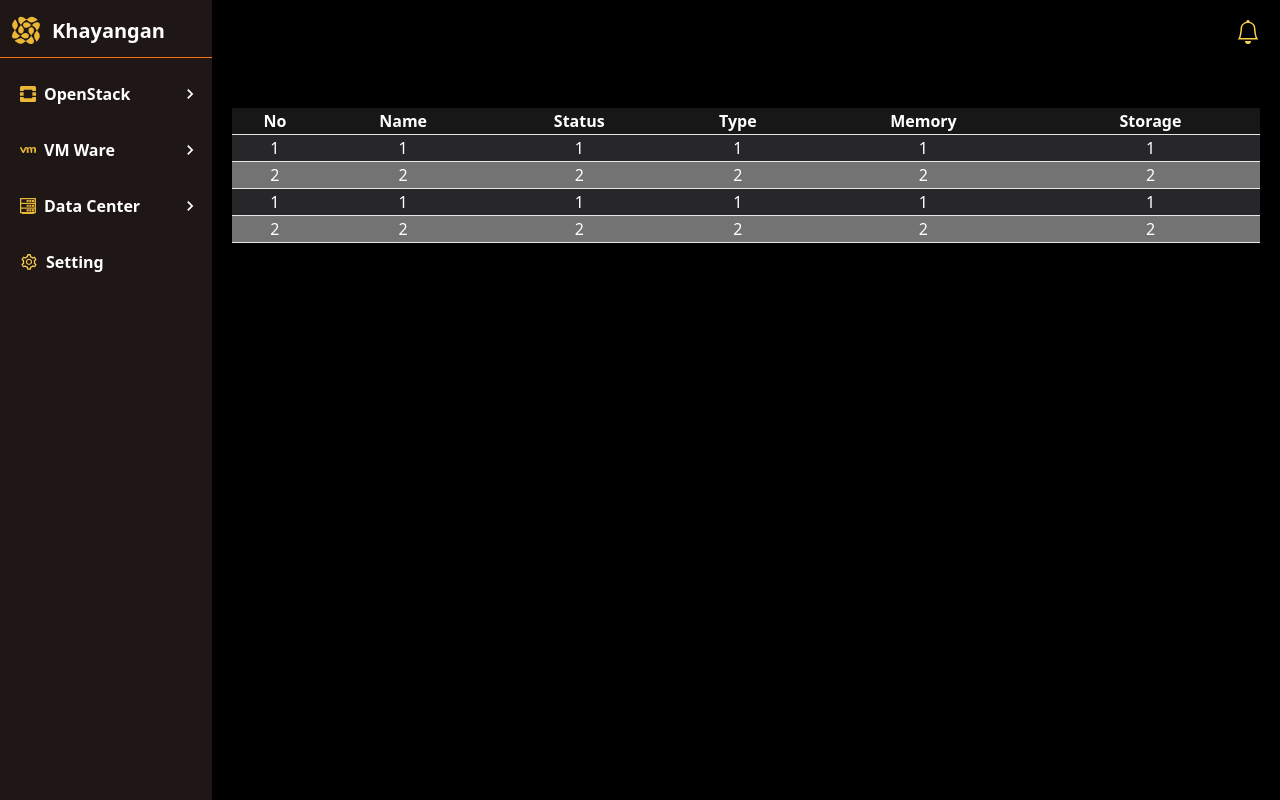
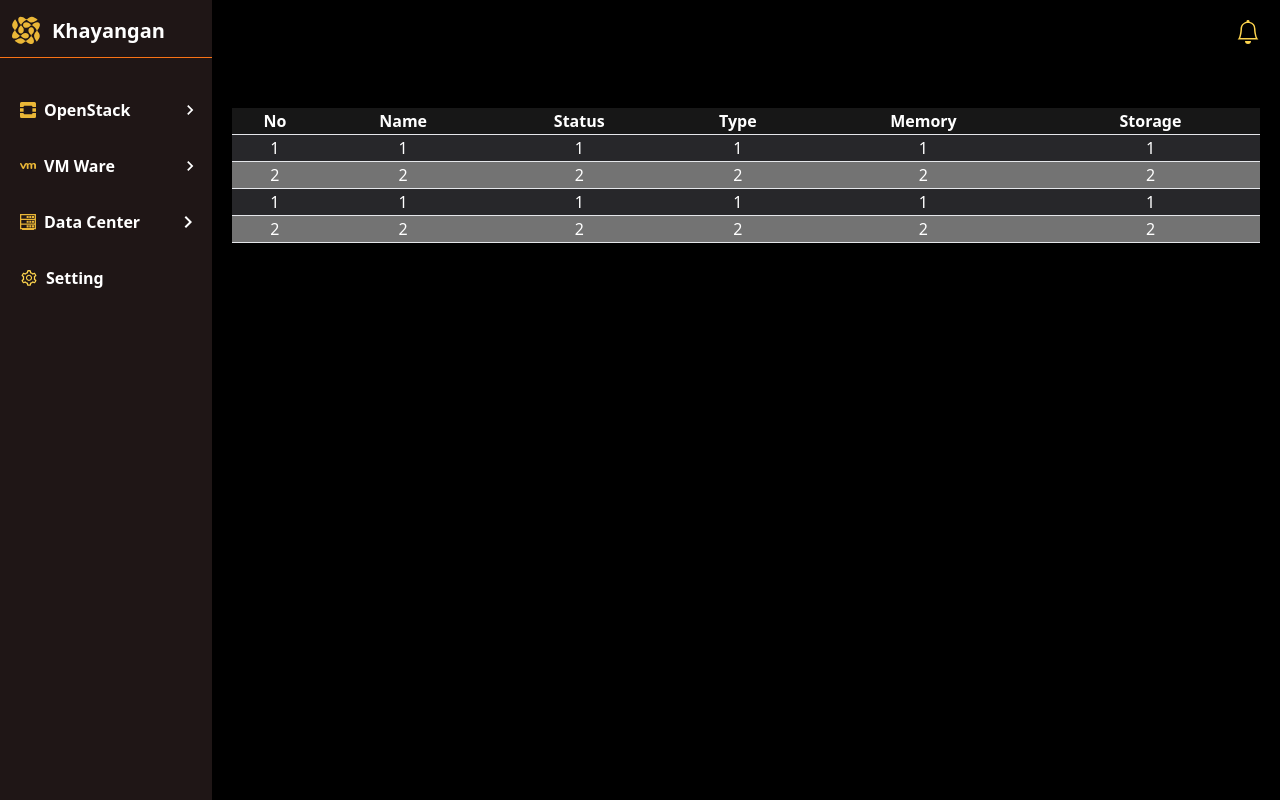
Before and after one commit to tprayoga/khayangan_fe, a React (Create React App) app: page / in a window 1280 px wide. Built offline with nearby package versions, Linux system fonts and the light colour scheme.

Commit message:
commit transition datacenter

```diff
--- a/src/components/Navbar.js
+++ b/src/components/Navbar.js
@@ -28,7 +28,7 @@ const Navbar = () => {
           </h1>
         </div>
         {/* menu */}
-        <div className="ml-14 mt-6 xl:ml-5 lg:ml-5 md:ml-3 sm:ml-2">
+        <div className="ml-14 mt-6 xl:ml-5 lg:ml-5 md:ml-3 sm:ml-2 translate-y-4 duration-500 ease-linear">
           <div className="flex justify-between mr-3 mb-8 cursor-pointer items-center hover:opacity-80">
             <div className="flex items-center">
               <img src={openstack} alt={openstack} className="w-4 mr-2" />
@@ -54,23 +54,18 @@ const Navbar = () => {
               <p
                 className={` ${
                   navbarOpen
-                    ? "text-amber-400 font-semibold"
+                    ? "text-amber-400 font-semibold raota duration-300"
                     : "text-white font-semibold"
                 }`}
               >
                 Data Center
               </p>
             </div>
-
-            {navbarOpen ? (
-              <MdKeyboardArrowDown className="text-amber-400 text-xl" />
-            ) : (
-              <MdKeyboardArrowRight className="text-white text-xl" />
-            )}
+              <MdKeyboardArrowRight className={`text-white text-2xl ${navbarOpen ? "rotate-90 duration-300 ease-linear" : "ease-in-out duration-300"}`} />
           </div>
 
           {/* dropdown datacenter */}
-          <div className={`ml-6 ${navbarOpen ? "flex flex-col" : "hidden"}`}>
+          <div className={`ml-6 ${navbarOpen ? "wiggle duration-500 flex flex-col" : "hidden"}`}>
             <a href="#" className="text-white text-sm cu hover:opacity-80">
               HyperVisor
             </a>
```
